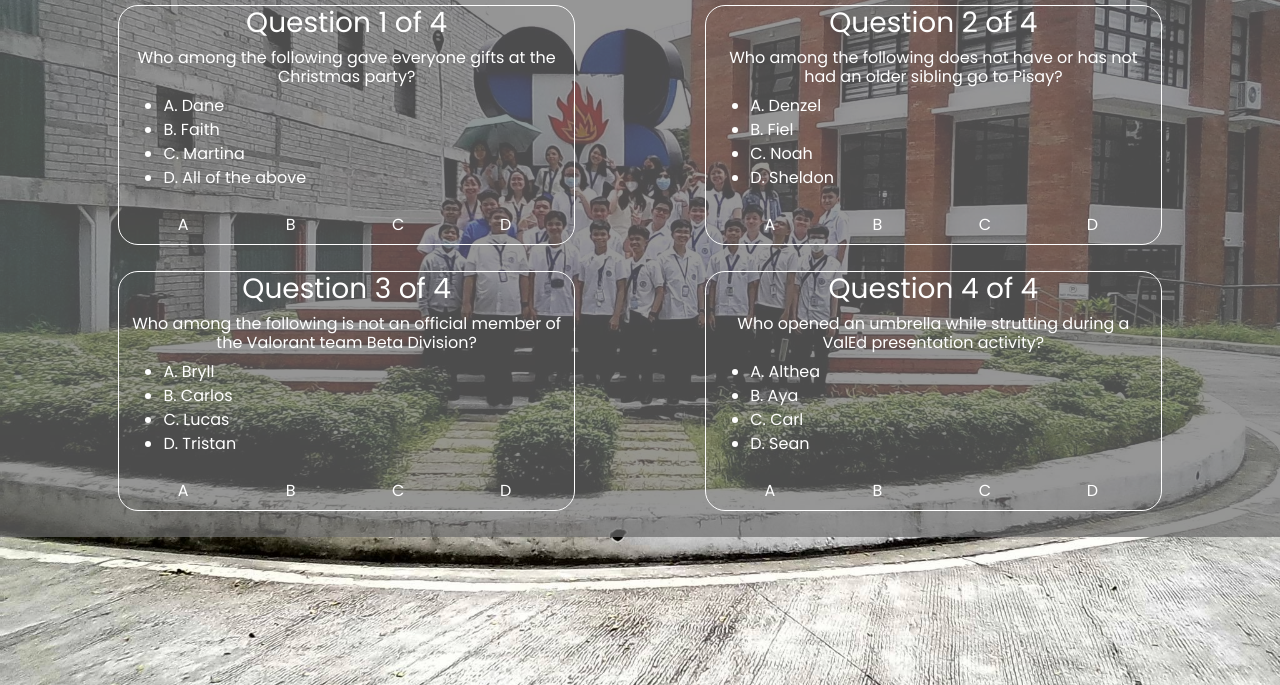
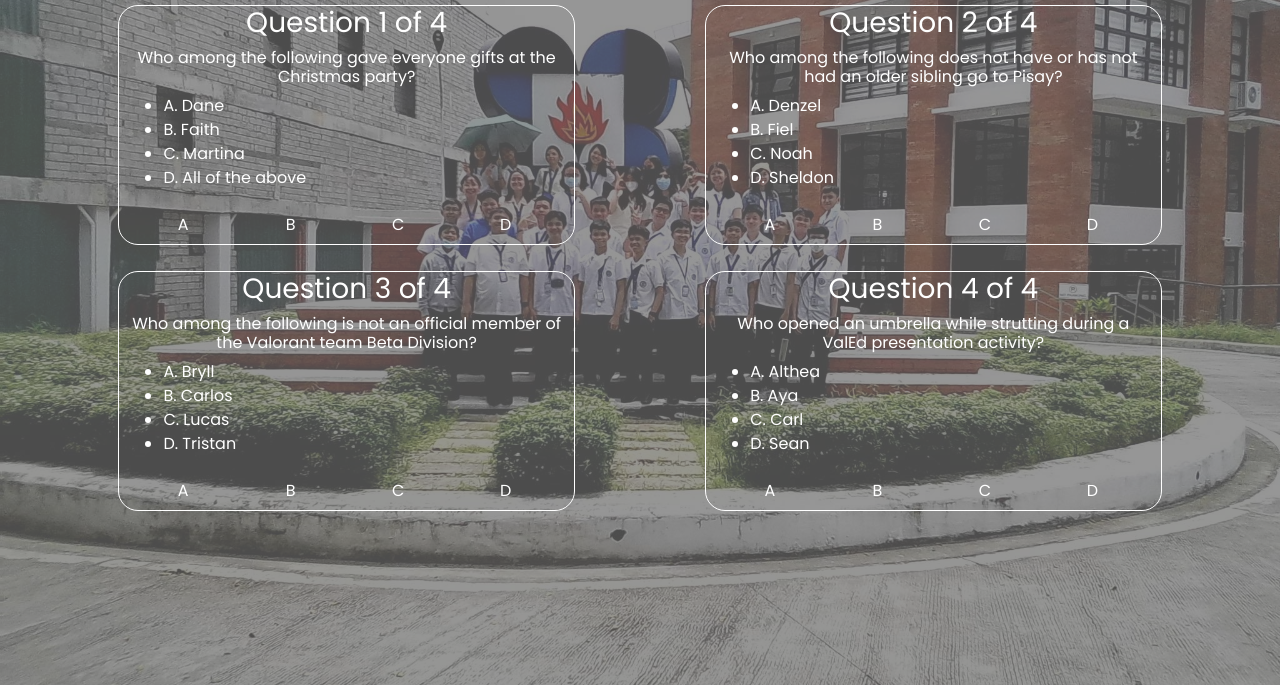
Before and after one commit to edanac2026/-LE1_Arayat_Group5, a plain HTML site: page LE1_Arayat_Group6.html in a window 1280 px wide. Shown: the part 115-800 px from the top of the page. Drawn offline with nearby package versions, Linux system fonts and the light colour scheme.

Commit message:
Update styles.css

```diff
--- a/styles.css
+++ b/styles.css
@@ -14,8 +14,8 @@
 }
 .background-overlay{
     background-color: rgba(108, 108, 108, 0.708);
-    height: fit-content;
-    width: fit-content;
+    height: 100%;
+    width: 100%;
 }
 .btn{
     color: white;
```
